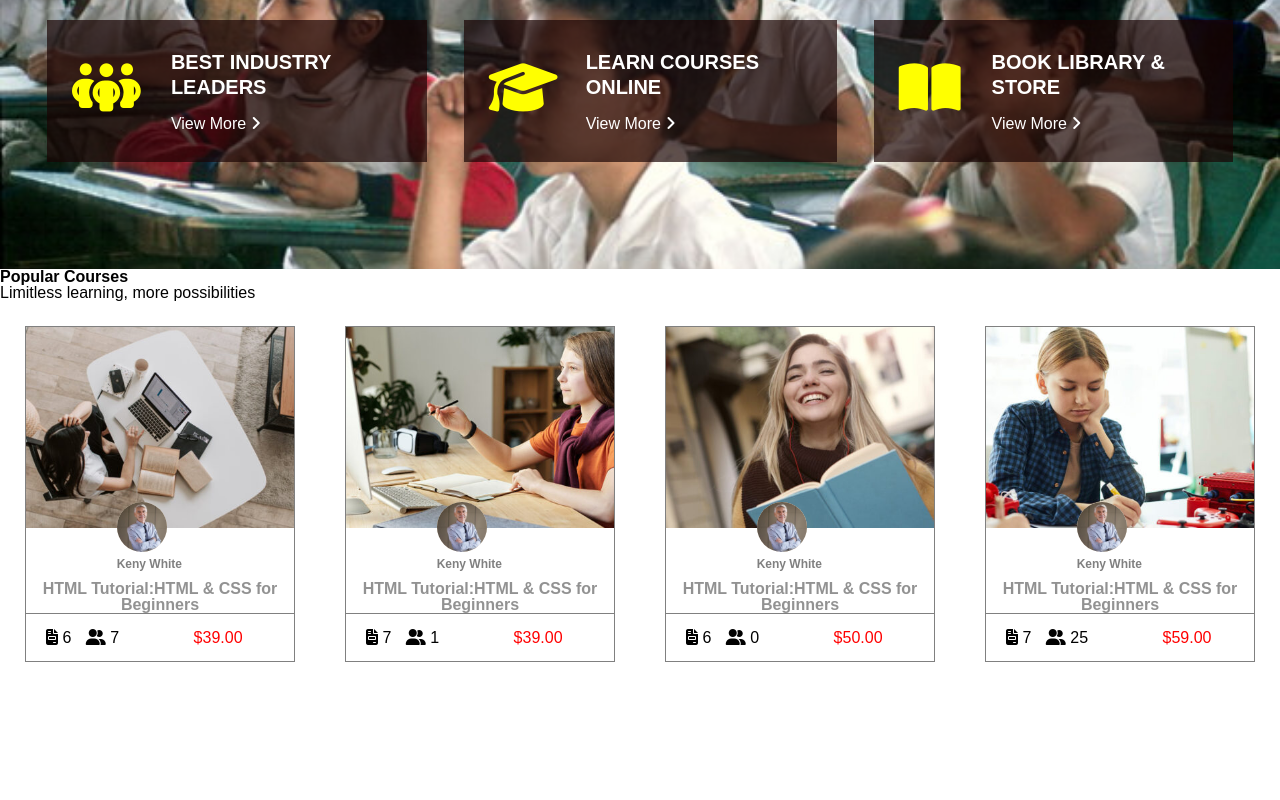
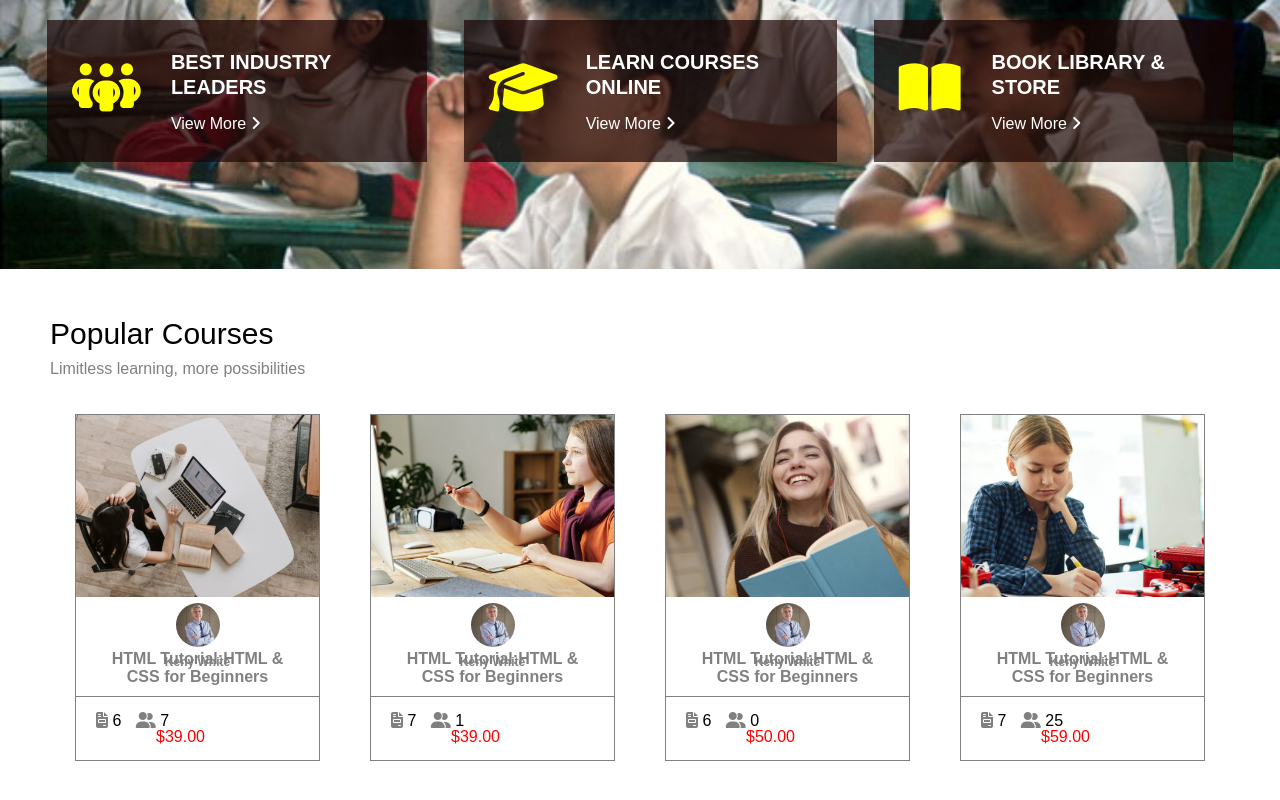
Before and after one commit to raghulnov13/education, a plain HTML site: page index.html in a window 1280 px wide. Shown: the part 366-1166 px from the top of the page. Before the commit the page ends 1101 px from the top, so only its background shows below. Drawn offline with Linux system fonts and the light colour scheme.

Commit message:
add-code.

```diff
--- a/css/main.css
+++ b/css/main.css
@@ -172,23 +172,29 @@ button {
 
 /* courses */
 .courses {
-
+    padding: 50px;
 }
 
 .section-title {}
 
-.section-title h2 {}
+.section-title h2 {
+    font-size: 30px;
+    font-weight: 300;
+}
 
-.section-title p {}
+.section-title p {
+    line-height: 40PX;
+    color: grey;
+}
 
-.section-flex{
+.section-flex {
     display: flex;
     justify-content: center;
     align-items: center;
 }
 
-.section-card{
-    width:25%;
+.section-card {
+    width: 25%;
     border: 1px solid gray;
     margin: 25px;
 }
@@ -205,41 +211,55 @@ button {
 
 .keny-img {
     position: absolute;
-    right: 112px;
-    bottom: -40px;
-
+    left: 0;
+    right: 0;
+    margin-left: auto;
+    margin-right: auto;
+    width: fit-content;
+    text-align: center;
 }
 
 .keny-img img {
     width: 50px;
     border-radius: 50%;
-    background-color: antiquewhite;
+    border: 3px solid white;
 }
 
 .keny-img h5 a {
     text-decoration: none;
-    color:gray;
+    color: grey;
     font-size: 12px;
 }
-.course-content{
-    margin-top: 50px;
+
+.course-content {
+    padding: 50px 20px 10px;
     text-align: center;
     border-bottom: 1px solid grey;
 
+    line-height: 18px;
+
 }
+
 .course-content a {
     text-decoration: none;
-    color: rgba(128, 128, 128, 0.856);
+    color: grey;
     font-size: 16px;
 }
-.course-end{
+
+.course-end {
     margin: 15px 20px;
 }
-.course-end span{
+
+.course-end span {
     display: inline-block;
     margin-right: 10px;
 }
-#end{
+
+.course-end span i {
+    color: grey;
+}
+
+#end {
     color: red;
     padding-left: 60px;
 }
```
Also changed, not shown: index.html (line endings or trailing spaces).
